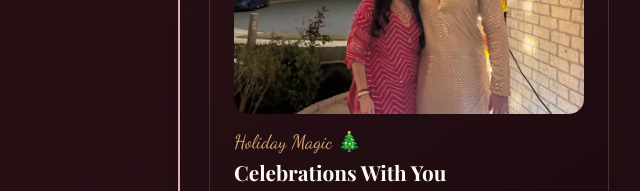
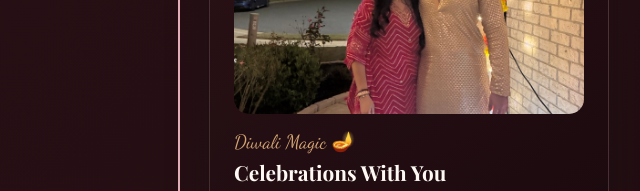
Before and after one commit to ranjitkanwarwork-cpu/Jalebi-baby, a plain HTML site: page memories.html in a window 1280 px wide. Shown: the part 3220-3411 px from the top of the page, 461-1101 px from the left. Drawn offline with nearby package versions, Linux system fonts and the light colour scheme; a web font is replaced by a local one.

Commit message:
Update memories.html

```diff
--- a/memories.html
+++ b/memories.html
@@ -593,7 +593,7 @@
                     <div class="photo-frame">
                         <img src="images/photo13.jpeg" alt="Our Memory">
                     </div>
-                    <div class="memory-date">Holiday Magic 🎄</div>
+                    <div class="memory-date">Diwali Magic 🪔</div>
                     <h3 class="memory-title">Celebrations With You</h3>
                     <p class="memory-description">
                         The holidays became so much more special because I got to spend them with you.
```
